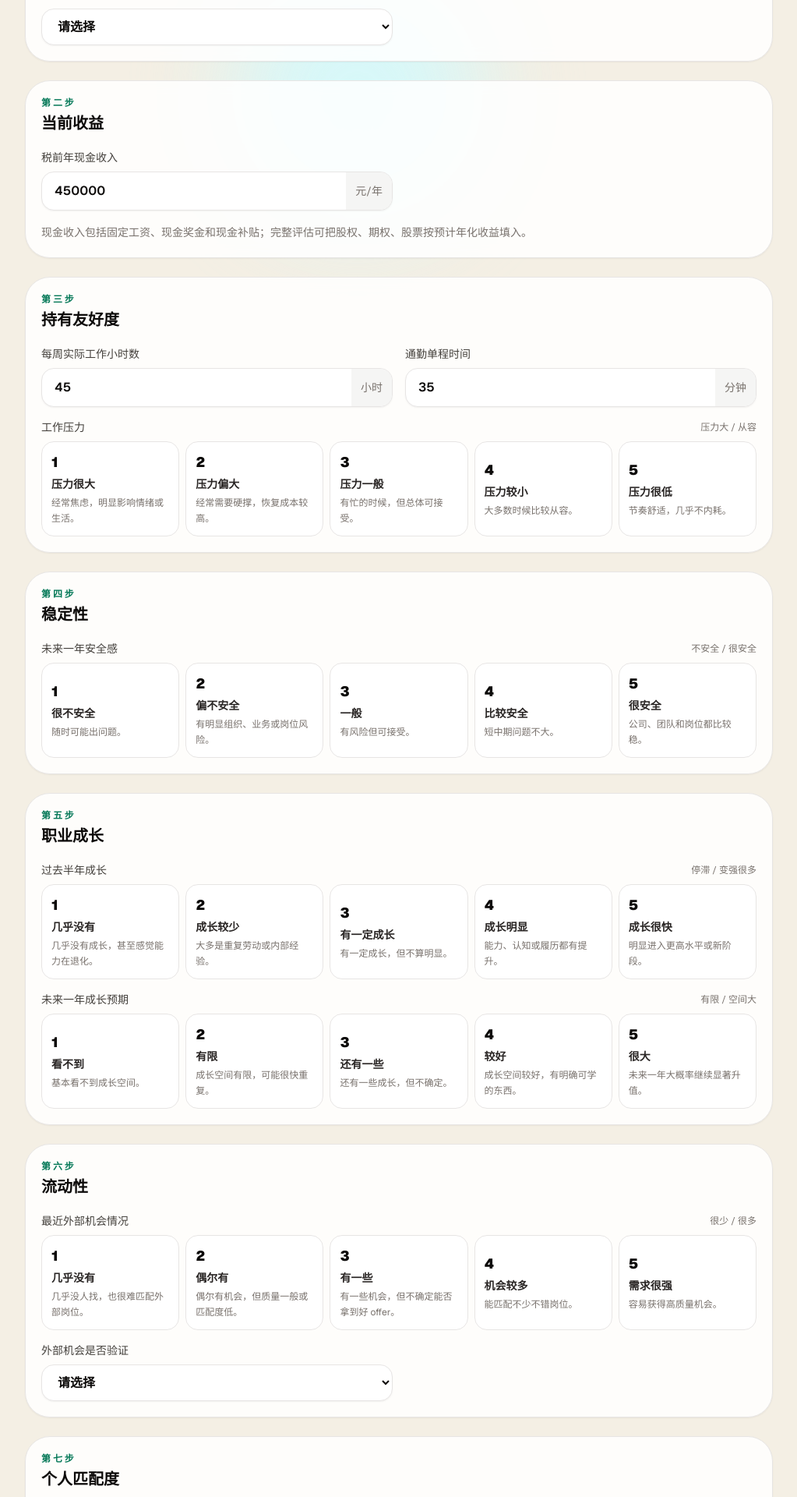
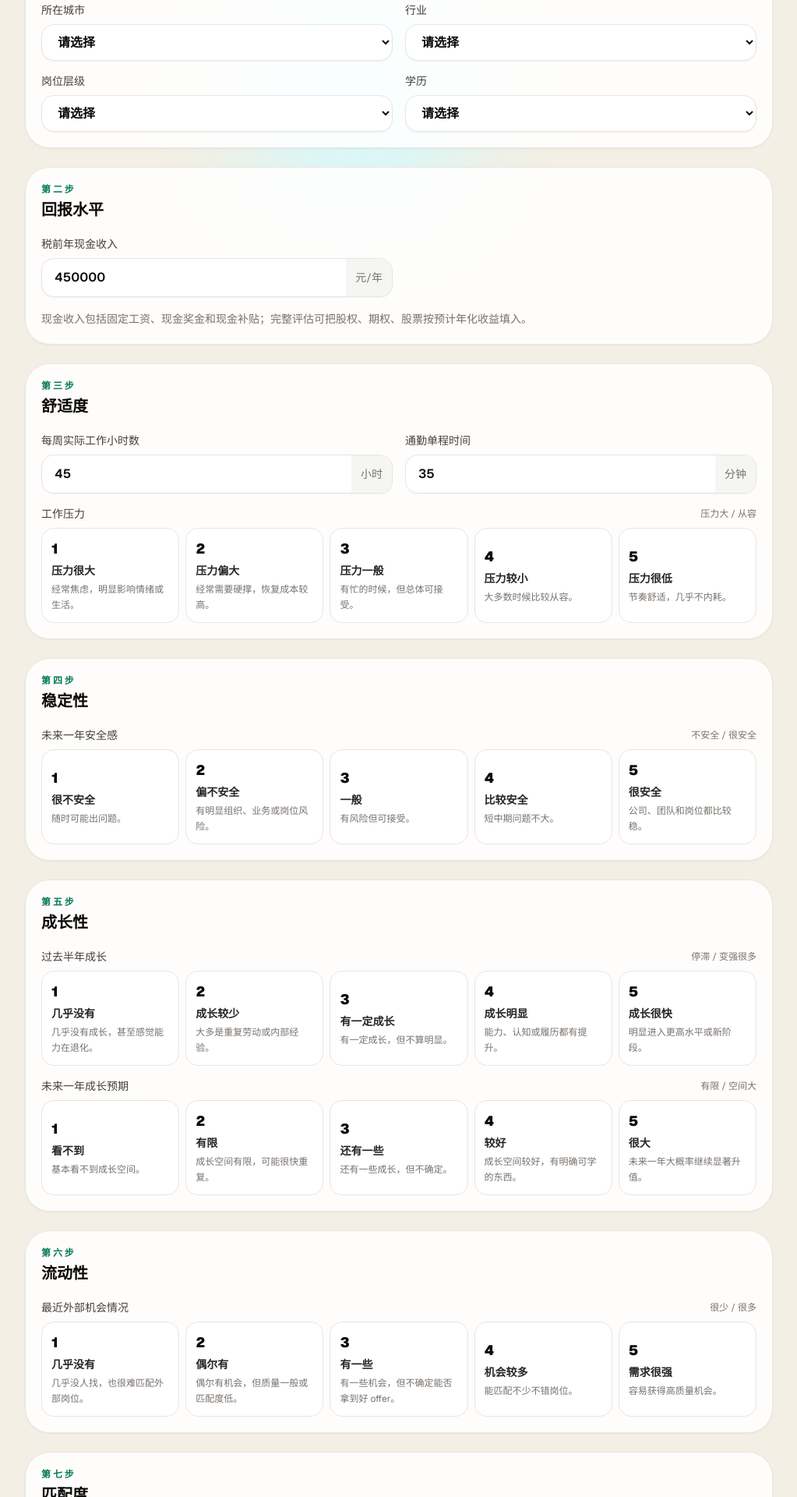
Before and after one commit to Falcom4000/awsome-job-calculator, a Next.js app: page / in a window 1280 px wide. Shown: the part 520-2440 px from the top of the page at 78% size, without its empty margins (128-1151 px from the left). Built offline with nearby package versions, Linux system fonts and the light colour scheme.

Commit message:
improve input

```diff
--- a/components/calculator.tsx
+++ b/components/calculator.tsx
@@ -19,7 +19,6 @@ import {
   type JobInputs,
   type JobLevelInput,
   type OfferParity,
-  type ResidentState,
   type RoleKey,
   type WeekendWork,
 } from "@/lib/job-scoring";
@@ -529,7 +528,7 @@ export default function JobCalculator() {
             <div className="mt-8">
               <div>
                 <h1 className="max-w-3xl text-4xl font-black tracking-tight md:text-6xl">打工哪有不疯的</h1>
-                <p className="mt-4 max-w-2xl text-base leading-8 text-stone-300">
+                <p className="mt-5 max-w-3xl text-3xl font-black leading-tight tracking-tight text-emerald-100 md:text-5xl">
                   测测这份工作疯得值不值
                 </p>
               </div>
@@ -568,32 +567,28 @@ export default function JobCalculator() {
               value={inputs.city}
               onChange={(value) => setValue("city", value)}
             />
+            <SelectField
+              label="行业"
+              options={Object.entries(industryBenchmarks).map(([value, item]) => ({ value: value as IndustryKey, label: item.label }))}
+              value={inputs.industry}
+              onChange={(value) => setValue("industry", value)}
+            />
+            <SelectField<JobLevelInput>
+              label="岗位层级"
+              options={jobLevelOptions}
+              value={inputs.jobLevel}
+              onChange={(value) => setValue("jobLevel", value)}
+            />
+            <SelectField
+              label="学历"
+              options={educationOptions.map((item) => ({ value: item, label: item }))}
+              value={inputs.education}
+              onChange={(value) => setValue("education", value)}
+            />
             {inputs.mode === "detailed" ? (
               <>
                 <NumberField label="年龄" suffix="岁" value={inputs.age} onChange={(value) => setValue("age", value)} />
                 <NumberField label="工作年限" suffix="年" value={inputs.experienceYears} onChange={(value) => setValue("experienceYears", value)} />
-                <SelectField
-                  label="学历"
-                  options={educationOptions.map((item) => ({ value: item, label: item }))}
-                  value={inputs.education}
-                  onChange={(value) => setValue("education", value)}
-                />
-                <SelectField<ResidentState>
-                  label="城市是否常驻"
-                  options={[
-                    { value: "yes", label: "是" },
-                    { value: "no", label: "否" },
-                    { value: "uncertain", label: "不确定" },
-                  ]}
-                  value={inputs.cityResident}
-                  onChange={(value) => setValue("cityResident", value)}
-                />
-                <SelectField
-                  label="行业"
-                  options={Object.entries(industryBenchmarks).map(([value, item]) => ({ value: value as IndustryKey, label: item.label }))}
-                  value={inputs.industry}
-                  onChange={(value) => setValue("industry", value)}
-                />
                 <SelectField
                   label="岗位"
                   options={Object.entries(roleBenchmarks).map(([value, item]) => ({ value: value as RoleKey, label: item.label }))}
@@ -606,17 +601,11 @@ export default function JobCalculator() {
                   value={inputs.enterpriseNature}
                   onChange={(value) => setValue("enterpriseNature", value)}
                 />
-                <SelectField<JobLevelInput>
-                  label="岗位层级"
-                  options={jobLevelOptions}
-                  value={inputs.jobLevel}
-                  onChange={(value) => setValue("jobLevel", value)}
-                />
               </>
             ) : null}
           </Section>
 
-          <Section eyebrow="第二步" title="当前收益">
+          <Section eyebrow="第二步" title="回报水平">
             <NumberField label="税前年现金收入" suffix="元/年" value={inputs.annualCashIncome} onChange={(value) => setValue("annualCashIncome", value)} />
             {inputs.mode === "detailed" ? (
               <NumberField
@@ -631,7 +620,7 @@ export default function JobCalculator() {
             </p>
           </Section>
 
-          <Section eyebrow="第三步" title="持有友好度">
+          <Section eyebrow="第三步" title="舒适度">
             <NumberField label="每周实际工作小时数" suffix="小时" value={inputs.weeklyHours} onChange={(value) => setValue("weeklyHours", value)} />
             <NumberField label="通勤单程时间" suffix="分钟" value={inputs.commuteMinutes} onChange={(value) => setValue("commuteMinutes", value)} />
             <RatingField label="工作压力" low="压力大" high="从容" copyKey="stress" value={inputs.stress} onChange={(value) => setValue("stress", value)} />
@@ -717,7 +706,7 @@ export default function JobCalculator() {
             ) : null}
           </Section>
 
-          <Section eyebrow="第五步" title="职业成长">
+          <Section eyebrow="第五步" title="成长性">
             <RatingField label="过去半年成长" low="停滞" high="变强很多" copyKey="pastGrowth" value={inputs.pastGrowth} onChange={(value) => setValue("pastGrowth", value)} />
             <RatingField label="未来一年成长预期" low="有限" high="空间大" copyKey="futureGrowth" value={inputs.futureGrowth} onChange={(value) => setValue("futureGrowth", value)} />
             {inputs.mode === "detailed" ? (
@@ -731,15 +720,6 @@ export default function JobCalculator() {
 
           <Section eyebrow="第六步" title="流动性">
             <RatingField label="最近外部机会情况" low="很少" high="很多" copyKey="externalOpportunities" value={inputs.externalOpportunities} onChange={(value) => setValue("externalOpportunities", value)} />
-            <SelectField
-              label="外部机会是否验证"
-              options={[
-                { value: "false", label: "未知 / 未验证" },
-                { value: "true", label: "已通过投递或沟通验证" },
-              ]}
-              value={inputs.externalKnown === "" ? "" : String(inputs.externalKnown)}
-              onChange={(value) => setValue("externalKnown", value === "" ? "" : value === "true")}
-            />
             {inputs.mode === "detailed" ? (
               <>
                 <RatingField label="外部 JD 匹配度" low="低" high="高" copyKey="jdMatch" value={inputs.jdMatch} onChange={(value) => setValue("jdMatch", value)} />
@@ -761,8 +741,8 @@ export default function JobCalculator() {
             ) : null}
           </Section>
 
-          <Section eyebrow="第七步" title="个人匹配度">
-            <RatingField label="个人匹配度 / 长期目标符合度" low="不适合" high="很匹配" copyKey="longTermFit" value={inputs.longTermFit} onChange={(value) => setValue("longTermFit", value)} />
+          <Section eyebrow="第七步" title="匹配度">
+            <RatingField label="匹配度 / 长期目标符合度" low="不适合" high="很匹配" copyKey="longTermFit" value={inputs.longTermFit} onChange={(value) => setValue("longTermFit", value)} />
             {inputs.mode === "detailed" ? (
               <>
                 <RatingField label="是否喜欢当前行业" low="不喜欢" high="喜欢" copyKey="industryLove" value={inputs.industryLove} onChange={(value) => setValue("industryLove", value)} />
--- a/lib/job-scoring.ts
+++ b/lib/job-scoring.ts
@@ -17,7 +17,6 @@ export type WeekendWork = "" | "never" | "sometimes" | "often";
 export type BusinessState = "" | "good" | "average" | "bad" | "unknown";
 export type OfferParity = "" | "high" | "medium" | "low" | "unknown";
 export type CompanySize = "" | "large" | "medium" | "small" | "startup";
-export type ResidentState = "" | "yes" | "no" | "uncertain";
 export type EnterpriseNatureInput = "" | "state_owned" | "foreign" | "private_leading" | "private_general" | "unknown";
 export type JobLevelInput = "" | "senior_management" | "middle_manager" | "senior_staff" | "general_staff" | "unknown";
 type RatingValue = number | null;
@@ -25,7 +24,6 @@ type RatingValue = number | null;
 export type JobInputs = {
   mode: InputMode;
   city: CityKey | "";
-  cityResident: ResidentState;
   annualCashIncome: number;
   annualEquityIncome: number;
   weeklyHours: number;
@@ -50,7 +48,6 @@ export type JobInputs = {
   mentoring: RatingValue;
   resumeValue: RatingValue;
   externalOpportunities: RatingValue;
-  externalKnown: boolean | "";
   jdMatch: RatingValue;
   projectExplainability: RatingValue;
   companyTransferability: RatingValue;
@@ -108,12 +105,12 @@ type SalaryQuantiles = {
 };
 
 export const dimensionLabels: Record<DimensionKey, string> = {
-  income: "当前收益",
+  income: "回报水平",
   stability: "稳定性",
-  holding: "持有友好度",
-  growth: "职业成长",
+  holding: "舒适度",
+  growth: "成长性",
   liquidity: "流动性",
-  fit: "个人匹配度",
+  fit: "匹配度",
 };
 
 export const scoringConfig = {
@@ -165,7 +162,6 @@ export const scoringConfig = {
 export const defaultInputs: JobInputs = {
   mode: "brief",
   city: "",
-  cityResident: "",
   annualCashIncome: 450000,
   annualEquityIncome: 0,
   weeklyHours: 45,
@@ -190,7 +186,6 @@ export const defaultInputs: JobInputs = {
   mentoring: null,
   resumeValue: null,
   externalOpportunities: null,
-  externalKnown: "",
   jdMatch: null,
   projectExplainability: null,
   companyTransferability: null,
@@ -318,7 +313,7 @@ function calculateBenchmark(inputs: JobInputs) {
 function calculateIncome(inputs: JobInputs) {
   const benchmark = calculateBenchmark(inputs);
   const comparableIncome = inputs.annualCashIncome + (isDetailedMode(inputs) ? inputs.annualEquityIncome : 0);
-  const industry = isDetailedMode(inputs) ? getIndustryBenchmark(industryKey(inputs), inputs.experienceYears, industryBenchmarkOptions(inputs)) : null;
+  const industry = getIndustryBenchmark(industryKey(inputs), inputs.experienceYears, industryBenchmarkOptions(inputs));
   const fittedPercentile = fitLogNormalPercentile(comparableIncome, industry?.salaryQuantiles);
   const activeBenchmark = fittedPercentile === null ? benchmark : industry?.salaryQuantiles?.p50 ?? benchmark;
   const ratio = comparableIncome / activeBenchmark;
@@ -385,13 +380,13 @@ function calculateGrowth(inputs: JobInputs) {
 }
 
 function calculateLiquidity(inputs: JobInputs) {
-  if (!inputs.externalKnown && !isDetailedMode(inputs)) return clamp(subjective(inputs.externalOpportunities) - 8);
+  if (!isDetailedMode(inputs)) return clamp(subjective(inputs.externalOpportunities));
 
   const marketBase = isDetailedMode(inputs)
     ? (getIndustryBenchmark(industryKey(inputs), inputs.experienceYears, industryBenchmarkOptions(inputs)).demandScore + roleBenchmarks[roleKey(inputs)].liquidityScore) / 2
     : 60;
   const score = weighted([
-    [inputs.externalKnown ? subjective(inputs.externalOpportunities) : 52, 0.2],
+    [subjective(inputs.externalOpportunities), 0.2],
     [subjective(inputs.jdMatch), 0.2],
     [subjective(inputs.projectExplainability), 0.2],
     [subjective(inputs.companyTransferability), 0.14],
@@ -400,7 +395,7 @@ function calculateLiquidity(inputs: JobInputs) {
     [marketBase, 0.05],
   ]);
 
-  return clamp(inputs.externalKnown ? score : score - 6);
+  return clamp(score);
 }
 
 function calculateFit(inputs: JobInputs) {
@@ -444,26 +439,22 @@ function getDimensionReason(key: DimensionKey, score: number, inputs: JobInputs)
         ? "工时、通勤、压力和健康损耗整体可控。"
         : "工时、通勤、压力或健康损耗拉低了可持续性。",
     growth: !isDetailedMode(inputs) ? "主要依据过去半年成长和未来一年成长预期。" : "综合核心业务、成长速度、带教和简历价值判断。",
-    liquidity:
-      inputs.externalKnown
-        ? "已通过外部机会或沟通做过市场验证。"
-        : "外部机会尚未验证，市场接盘能力不确定。",
+    liquidity: "综合外部机会、JD 匹配、项目可讲程度和迁移能力判断。",
     fit: !isDetailedMode(inputs) ? "主要依据总体匹配度判断。" : "综合行业偏好、内容偏好、长期目标和额外学习意愿判断。",
   };
   return `${dimensionLabels[key]}：${reasons[key]}`;
 }
 
-function getConfidence(inputs: JobInputs, dimensions: Record<DimensionKey, number>): ScoreResult["confidence"] {
-  const briefReason = "简略模式缺少年龄、行业、岗位和经验等坐标系，使用城市与全国公开数据粗粒度基准。";
+function getConfidence(inputs: JobInputs): ScoreResult["confidence"] {
+  const briefIncomeReason = "已使用城市、行业和岗位层级；未填写企业性质时按民营普通口径兜底，未填写工作年限时按默认经验阶段兜底。";
   return {
-    income: isDetailedMode(inputs) ? { level: "中", reason: "已结合城市、行业、岗位、经验、企业性质和岗位层级基准；行业层级薪酬仍依赖报告分位和兜底规则。" } : { level: "中", reason: briefReason },
+    income: isDetailedMode(inputs) ? { level: "中", reason: "已结合城市、行业、岗位、经验、企业性质和岗位层级基准；行业层级薪酬仍依赖报告分位和兜底规则。" } : { level: "中", reason: briefIncomeReason },
     stability: isDetailedMode(inputs) ? { level: "中", reason: "已结合公司、团队、岗位风险和行业稳定性基准。" } : { level: "低", reason: "主要依赖未来一年安全感，结构性风险字段较少。" },
-    holding: { level: "高", reason: "工时、通勤、压力和所在城市通勤基准是持有成本的核心字段。" },
+    holding: { level: "高", reason: "工时、通勤、压力和所在城市通勤基准是舒适度的核心字段。" },
     growth: isDetailedMode(inputs) ? { level: "中", reason: "已提供核心业务、成长预期、带教和简历价值。" } : { level: "低", reason: "主要依赖过去成长和未来预期两个主观字段。" },
-    liquidity:
-      inputs.externalKnown && dimensions.liquidity >= 0
-        ? { level: isDetailedMode(inputs) ? "中" : "低", reason: "外部机会已做主观验证，但仍建议用投递和猎头沟通校准。" }
-        : { level: "低", reason: "流动性尚未验证，建议用简历投递或猎头反馈测试市场定价。" },
+    liquidity: isDetailedMode(inputs)
+      ? { level: "中", reason: "已结合外部机会、JD 匹配、项目表达和迁移能力。" }
+      : { level: "低", reason: "简略模式主要依赖外部机会主观评分。" },
     fit: isDetailedMode(inputs) ? { level: "中", reason: "已拆分行业、内容、长期目标和学习意愿。" } : { level: "低", reason: "简略模式只使用总体匹配度。" },
   };
 }
@@ -512,15 +503,14 @@ export function calculateJobScore(inputs: JobInputs): ScoreResult {
     if (score < 40) warnings.push(`${dimensionLabels[key as DimensionKey]}低于 40，属于高风险短板。`);
     else if (score < 60) warnings.push(`${dimensionLabels[key as DimensionKey]}低于 60，需要重点关注。`);
   });
-  if (dimensions.growth < 60 && dimensions.liquidity < 60) warnings.push("职业成长和流动性同时偏低，未来选择权不足。");
+  if (dimensions.growth < 60 && dimensions.liquidity < 60) warnings.push("成长性和流动性同时偏低，未来选择权不足。");
   if (dimensions.income >= 80 && dimensions.growth < 60 && dimensions.liquidity < 60) warnings.push("收益高但成长和流动性偏低，可能形成高现金流陷阱。");
-  if (dimensions.income >= 80 && dimensions.holding < 60) warnings.push("收益高但持有友好度偏低，存在高薪高消耗风险。");
-  if (!inputs.externalKnown) warnings.push("流动性尚未验证，建议通过简历、猎头沟通和小规模投递测试市场定价。");
-  if (!isDetailedMode(inputs)) warnings.push("当前为简略评估，未充分考虑年龄、工作年限、行业和岗位机会集。");
+  if (dimensions.income >= 80 && dimensions.holding < 60) warnings.push("回报高但舒适度偏低，存在高薪高消耗风险。");
+  if (!isDetailedMode(inputs)) warnings.push("当前为简略评估，未充分考虑年龄、工作年限、公司和团队风险。");
 
   const suggestions = [
     total >= 75 ? "整体值得继续持有，优先经营最低分维度。" : "不建议只看当前收入，应尽快验证替代机会和可改造空间。",
-    dimensions.holding < 60 ? "先处理工时、通勤、压力或健康损耗，否则收益不可持续。" : "持有成本目前可控，可以把精力放在成长和流动性经营上。",
+    dimensions.holding < 60 ? "先处理工时、通勤、压力或健康损耗，否则回报不可持续。" : "舒适度目前可控，可以把精力放在成长和流动性经营上。",
     dimensions.liquidity < 65 ? "未来 1-2 个月做一次市场测试，更新简历并验证外部报价。" : "保持外部机会温度，避免长期只积累公司专用经验。",
   ];
 
@@ -540,13 +530,13 @@ export function calculateJobScore(inputs: JobInputs): ScoreResult {
     strengthReasons,
     weaknessReasons,
     optionValueDescription: getOptionValueDescription(optionValue),
-    confidence: getConfidence(inputs, dimensions),
+    confidence: getConfidence(inputs),
     dataNotes: [
       `${cityBenchmarks[cityKey(inputs)].label}基准：${cityBenchmarks[cityKey(inputs)].source}，${cityBenchmarks[cityKey(inputs)].year}，${cityBenchmarks[cityKey(inputs)].note}`,
       `全国基准：${nationalBenchmark.source}，${nationalBenchmark.year}，${nationalBenchmark.note}`,
       isDetailedMode(inputs)
         ? `${activeIndustryBenchmark.label}行业基准：${activeIndustryBenchmark.source}，${activeIndustryBenchmark.year}，${activeIndustryBenchmark.note}`
-        : "简略模式未使用行业、岗位、年龄和学历细分基准。",
+        : `${activeIndustryBenchmark.label}行业 / 岗位层级基准：${activeIndustryBenchmark.source}，${activeIndustryBenchmark.year}，${activeIndustryBenchmark.note}`,
       isDetailedMode(inputs)
         ? `${roleBenchmarks[roleKey(inputs)].label}岗位基准：${roleBenchmarks[roleKey(inputs)].source}，${roleBenchmarks[roleKey(inputs)].year}，${roleBenchmarks[roleKey(inputs)].note}`
         : "当前版本已接入公开统计和报告数据；缺失细分字段会退化到全国或岗位大类基准。",
@@ -554,7 +544,7 @@ export function calculateJobScore(inputs: JobInputs): ScoreResult {
         ? `经验倍率：${activeExperienceFactor.label ?? `${inputs.experienceYears}年`}，${activeExperienceFactor.factor} 倍，${activeExperienceFactor.source}，${activeExperienceFactor.notes}`
         : "简略模式未使用经验倍率。",
       !isDetailedMode(inputs)
-        ? "简略模式未使用企业性质和岗位层级。"
+        ? "简略模式已使用行业和岗位层级；企业性质按民营普通口径兜底。"
         : !inputs.enterpriseNature || inputs.enterpriseNature === "unknown" || !inputs.jobLevel || inputs.jobLevel === "unknown"
         ? "未完整选择企业性质或岗位层级时，行业薪酬分位会按工作年限和民营普通企业口径兜底。"
         : "详细模式已使用企业性质和岗位层级校准行业薪酬分位。",
```
